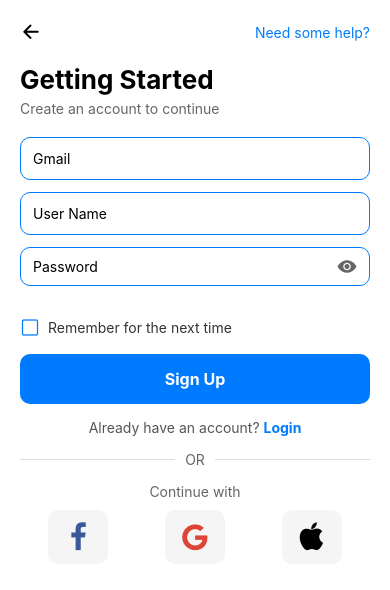
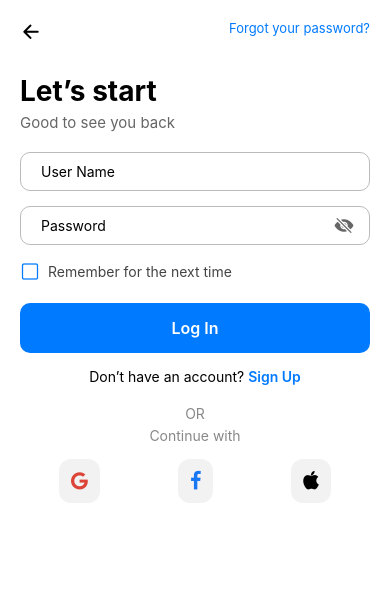
Before and after one commit to Fatima-malik7/EchoSeeApp-CodeCelix, a React Native app: screen / in a window 390 px wide. Shown: the top 590 px of the page. Built offline with nearby package versions, Linux system fonts and the light colour scheme.

Commit message:
Changes in UIs

```diff
--- a/App.tsx
+++ b/App.tsx
@@ -7,7 +7,8 @@ import React from "react";
 import { StatusBar, StyleSheet, useColorScheme, View } from "react-native";
 import { SafeAreaProvider } from "react-native-safe-area-context";
 // import SplashScreen from "./src/screens/SplashScreen";
-import Signup from "./src/screens/Signup";
+// import Signup from "./src/screens/Signup";
+import LoginScreen from './src/screens/LoginScreen';
 
 const App: React.FC = () => {
   const isDarkMode = useColorScheme() === "dark";
@@ -17,7 +18,8 @@ const App: React.FC = () => {
       <StatusBar barStyle={isDarkMode ? "light-content" : "dark-content"} />
       <View style={styles.container}>
         {/* <SplashScreen /> */}
-        <Signup />
+        <LoginScreen />
+        {/* <Signup /> */}
       </View>
     </SafeAreaProvider>
   );
--- a/package.json
+++ b/package.json
@@ -12,10 +12,13 @@
   "dependencies": {
     "@react-native-community/checkbox": "^0.5.20",
     "@react-native/new-app-screen": "0.81.4",
+    "@react-navigation/native": "^7.1.17",
+    "@react-navigation/native-stack": "^7.3.26",
     "react": "19.1.0",
     "react-native": "0.81.4",
     "react-native-check-box": "^2.1.7",
-    "react-native-safe-area-context": "^5.5.2",
+    "react-native-safe-area-context": "^5.6.1",
+    "react-native-screens": "^4.16.0",
     "react-native-vector-icons": "^10.3.0"
   },
   "devDependencies": {
--- /dev/null
+++ b/src/screens/LoginScreen.tsx
@@ -0,0 +1,193 @@
+import React, { useState } from 'react';
+import { View, Text, TextInput, TouchableOpacity, StyleSheet, Alert } from 'react-native';
+import Icon from 'react-native-vector-icons/Ionicons';
+import FontAwesome from 'react-native-vector-icons/FontAwesome';
+
+const LoginScreen: React.FC = () => {
+  const [username, setUsername] = useState('');
+  const [password, setPassword] = useState('');
+  const [secureText, setSecureText] = useState(true);
+  const [rememberMe, setRememberMe] = useState(false);
+
+  const togglePassword = () => setSecureText(!secureText);
+  const toggleRemember = () => setRememberMe(!rememberMe);
+
+  const handleLogin = () => {
+    Alert.alert('Login Pressed', `Username: ${username}, Password: ${password}`);
+  };
+
+  return (
+    <View style={styles.container}>
+      {/* Top bar */}
+      <View style={styles.topBar}>
+        <TouchableOpacity>
+          <Icon name="arrow-back" size={22} color="#000" />
+        </TouchableOpacity>
+        <TouchableOpacity>
+          <Text style={styles.forgotText}>Forgot your password?</Text>
+        </TouchableOpacity>
+      </View>
+
+      {/* Heading */}
+      <Text style={styles.title}>Let’s start</Text>
+      <Text style={styles.subtitle}>Good to see you back</Text>
+
+      {/* Username Input */}
+      <View style={styles.inputWrapper}>
+        <TextInput
+          style={styles.input}
+          placeholder="User Name"
+          value={username}
+          onChangeText={setUsername}
+        />
+      </View>
+
+      {/* Password Input */}
+      <View style={styles.inputWrapper}>
+        <TextInput
+          style={styles.input}
+          placeholder="Password"
+          secureTextEntry={secureText}
+          value={password}
+          onChangeText={setPassword}
+        />
+        <TouchableOpacity style={styles.eyeIcon} onPress={togglePassword}>
+          <Icon name={secureText ? "eye-off" : "eye"} size={20} color="#666" />
+        </TouchableOpacity>
+      </View>
+
+      {/* Remember Me */}
+      <TouchableOpacity style={styles.rememberRow} onPress={toggleRemember}>
+        <Icon
+          name={rememberMe ? "checkbox" : "square-outline"}
+          size={20}
+          color="#007AFF"
+        />
+        <Text style={styles.rememberText}>Remember for the next time</Text>
+      </TouchableOpacity>
+
+      {/* Login Button */}
+      <TouchableOpacity style={styles.loginBtn} onPress={handleLogin}>
+        <Text style={styles.loginText}>Log In</Text>
+      </TouchableOpacity>
+
+      {/* Sign up */}
+      <Text style={styles.signupText}>
+        Don’t have an account? <Text style={styles.signupLink}>Sign Up</Text>
+      </Text>
+
+      {/* Divider */}
+      <Text style={styles.orText}>OR</Text>
+      <Text style={styles.continueText}>Continue with</Text>
+
+      {/* Social Buttons */}
+      <View style={styles.socialRow}>
+        <TouchableOpacity style={styles.socialBtn}>
+          <FontAwesome name="google" size={20} color="#DB4437" />
+        </TouchableOpacity>
+        <TouchableOpacity style={styles.socialBtn}>
+          <FontAwesome name="facebook" size={20} color="#1877F2" />
+        </TouchableOpacity>
+        <TouchableOpacity style={styles.socialBtn}>
+          <FontAwesome name="apple" size={20} color="#000" />
+        </TouchableOpacity>
+      </View>
+    </View>
+  );
+};
+
+export default LoginScreen;
+
+const styles = StyleSheet.create({
+  container: {
+    flex: 1,
+    padding: 20,
+    backgroundColor: "#fff",
+  },
+  topBar: {
+    flexDirection: "row",
+    justifyContent: "space-between",
+    marginBottom: 30,
+  },
+  forgotText: {
+    color: "#007AFF",
+    fontSize: 13,
+  },
+  title: {
+    fontSize: 28,
+    fontWeight: "700",
+    marginBottom: 5,
+  },
+  subtitle: {
+    fontSize: 15,
+    color: "#666",
+    marginBottom: 20,
+  },
+  inputWrapper: {
+    flexDirection: "row",
+    alignItems: "center",
+    borderWidth: 1,
+    borderColor: "#bbb",
+    borderRadius: 10,
+    marginBottom: 15,
+    paddingHorizontal: 10,
+  },
+  input: {
+    flex: 1,
+    padding: 10,
+  },
+  eyeIcon: {
+    padding: 5,
+  },
+  rememberRow: {
+    flexDirection: "row",
+    alignItems: "center",
+    marginBottom: 20,
+  },
+  rememberText: {
+    marginLeft: 8,
+    color: "#444",
+  },
+  loginBtn: {
+    backgroundColor: "#007AFF",
+    padding: 15,
+    borderRadius: 10,
+    alignItems: "center",
+    marginBottom: 15,
+  },
+  loginText: {
+    color: "#fff",
+    fontWeight: "600",
+    fontSize: 16,
+  },
+  signupText: {
+    textAlign: "center",
+    fontSize: 14,
+    marginBottom: 20,
+  },
+  signupLink: {
+    color: "#007AFF",
+    fontWeight: "600",
+  },
+  orText: {
+    textAlign: "center",
+    marginBottom: 5,
+    fontSize: 14,
+    color: "#888",
+  },
+  continueText: {
+    textAlign: "center",
+    marginBottom: 15,
+    fontSize: 14,
+    color: "#888",
+  },
+  socialRow: {
+    flexDirection: "row",
+    justifyContent: "space-around",
+  },
+  socialBtn: {
+    backgroundColor: "#f2f2f2",
+    padding: 12,
+    borderRadius: 12,
+  },
+});
--- a/src/screens/Signup.tsx
+++ b/src/screens/Signup.tsx
@@ -9,8 +9,10 @@ import {
 } from "react-native";
 import FontAwesome from "react-native-vector-icons/FontAwesome";
 import Ionicons from "react-native-vector-icons/Ionicons";
+import { useNavigation } from "@react-navigation/native";
 
 const Signup = () => {
+  const navigation = useNavigation();
   const [email, setEmail] = useState("");
   const [username, setUsername] = useState("");
   const [password, setPassword] = useState("");
@@ -21,7 +23,7 @@ const Signup = () => {
     <ScrollView contentContainerStyle={styles.container}>
       {/* Header */}
       <View style={styles.header}>
-        <TouchableOpacity>
+        <TouchableOpacity onPress={() => navigation.goBack()}>
           <Ionicons name="arrow-back" size={22} color="#000" />
         </TouchableOpacity>
         <Text style={styles.helpText}>Need some help?</Text>
@@ -84,7 +86,12 @@ const Signup = () => {
       {/* Login Link */}
       <Text style={styles.loginText}>
         Already have an account?{" "}
-        <Text style={styles.loginLink}>Login</Text>
+        <Text
+          style={styles.loginLink}
+          onPress={() => navigation.navigate("Login")}
+        >
+          Login
+        </Text>
       </Text>
 
       {/* OR Divider */}
```
Also changed, not shown: src/screens/HomeScreen.tsx (added), 1 other file (tests, documents, lock files or other folders).
